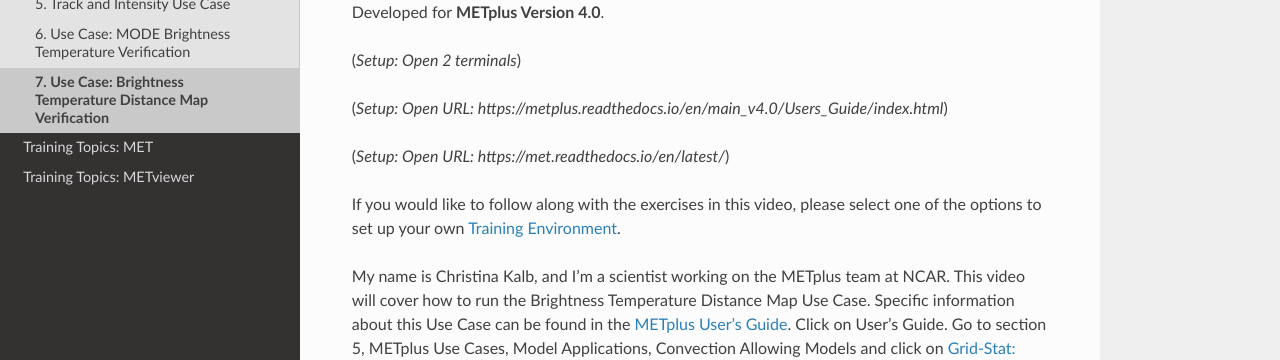
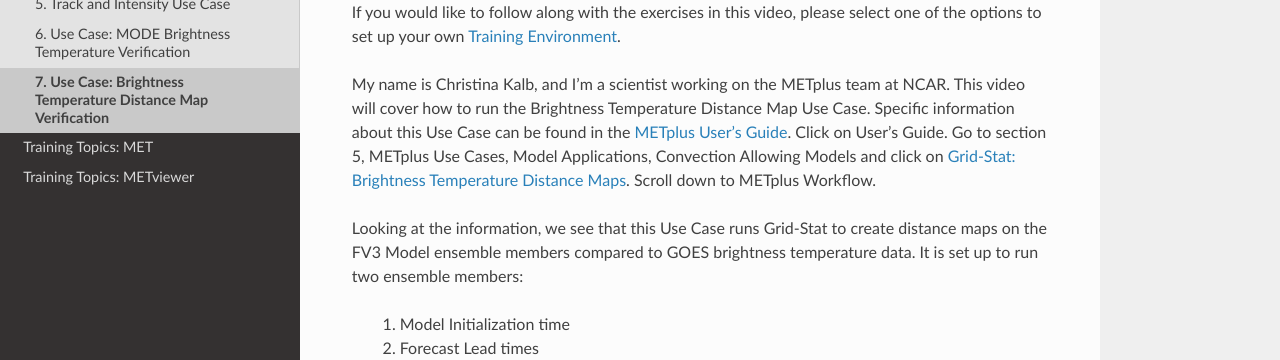
Before and after one commit to dtcenter/METplus-Training, a Sphinx documentation site: the page built from docs/modules/METplus/use_case_brightness_temperature_distance_map.rst, in a window 1280 px wide and 900 px high, cut to the strip 540-900 px from the top of the window. Built offline with Sphinx 7.4.7 and the Read the Docs theme 2.0.0, drawn with Linux system fonts in a browser that asks for light colours.

Commit message:
Update use_case_brightness_temperature_distance_map.rst
removing the beginning script information meant for the speaker, not the reader #54

```diff
--- a/docs/modules/METplus/use_case_brightness_temperature_distance_map.rst
+++ b/docs/modules/METplus/use_case_brightness_temperature_distance_map.rst
@@ -6,14 +6,6 @@
 .. raw:: html
 
   <iframe width="560" height="315" src="https://www.youtube.com/embed/vKQwNBx7OmY" title="YouTube video player" frameborder="0" allow="accelerometer; autoplay; clipboard-write; encrypted-media; gyroscope; picture-in-picture" allowfullscreen></iframe>
-
-Developed for **METplus Version 4.0**.
-
-(*Setup: Open 2 terminals*)
-
-(*Setup: Open URL: https://metplus.readthedocs.io/en/main_v4.0/Users_Guide/index.html*)
-
-(*Setup: Open URL: https://met.readthedocs.io/en/latest/*)
 
 
 If you would like to follow along with the exercises in this video,
```
